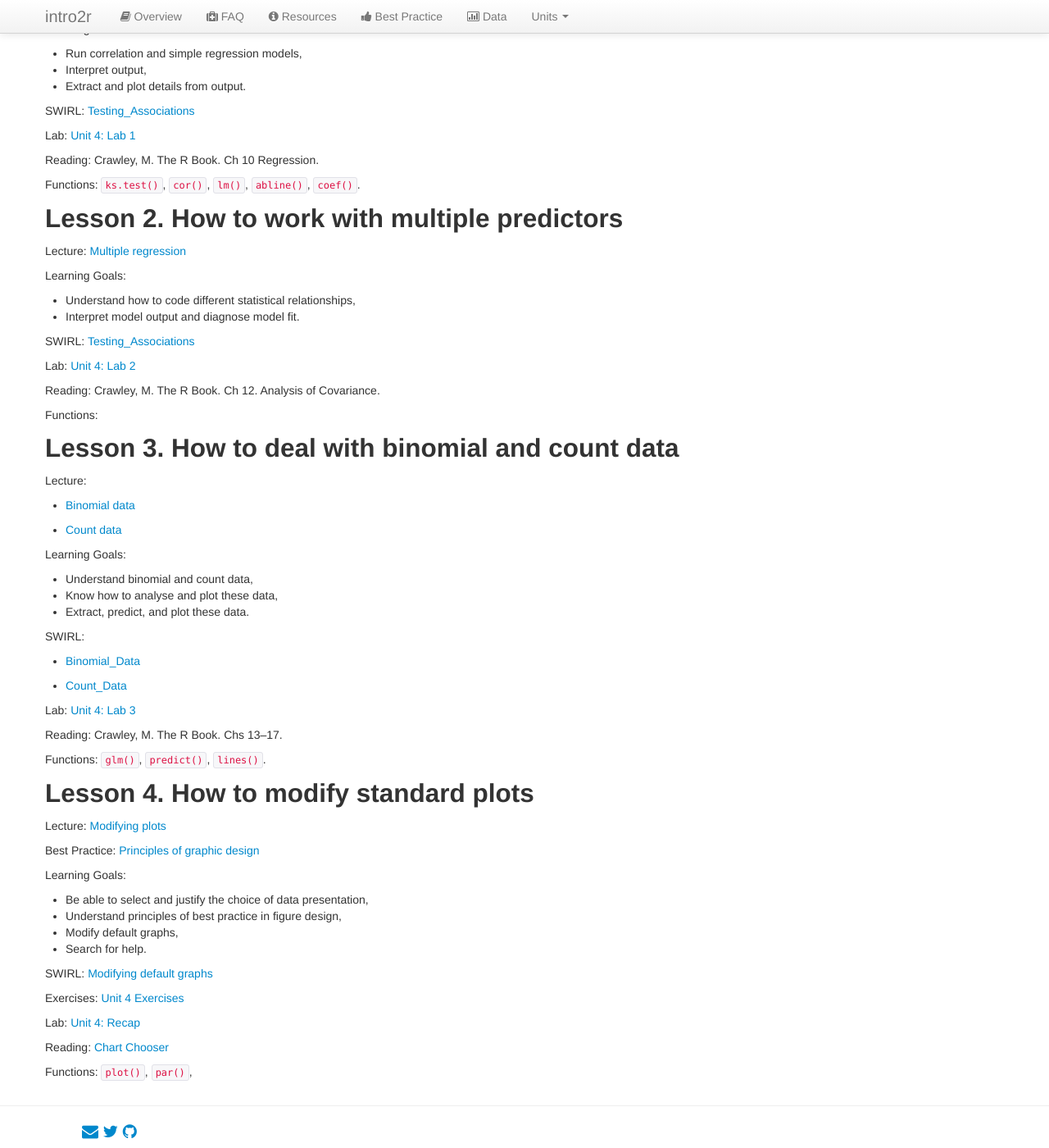
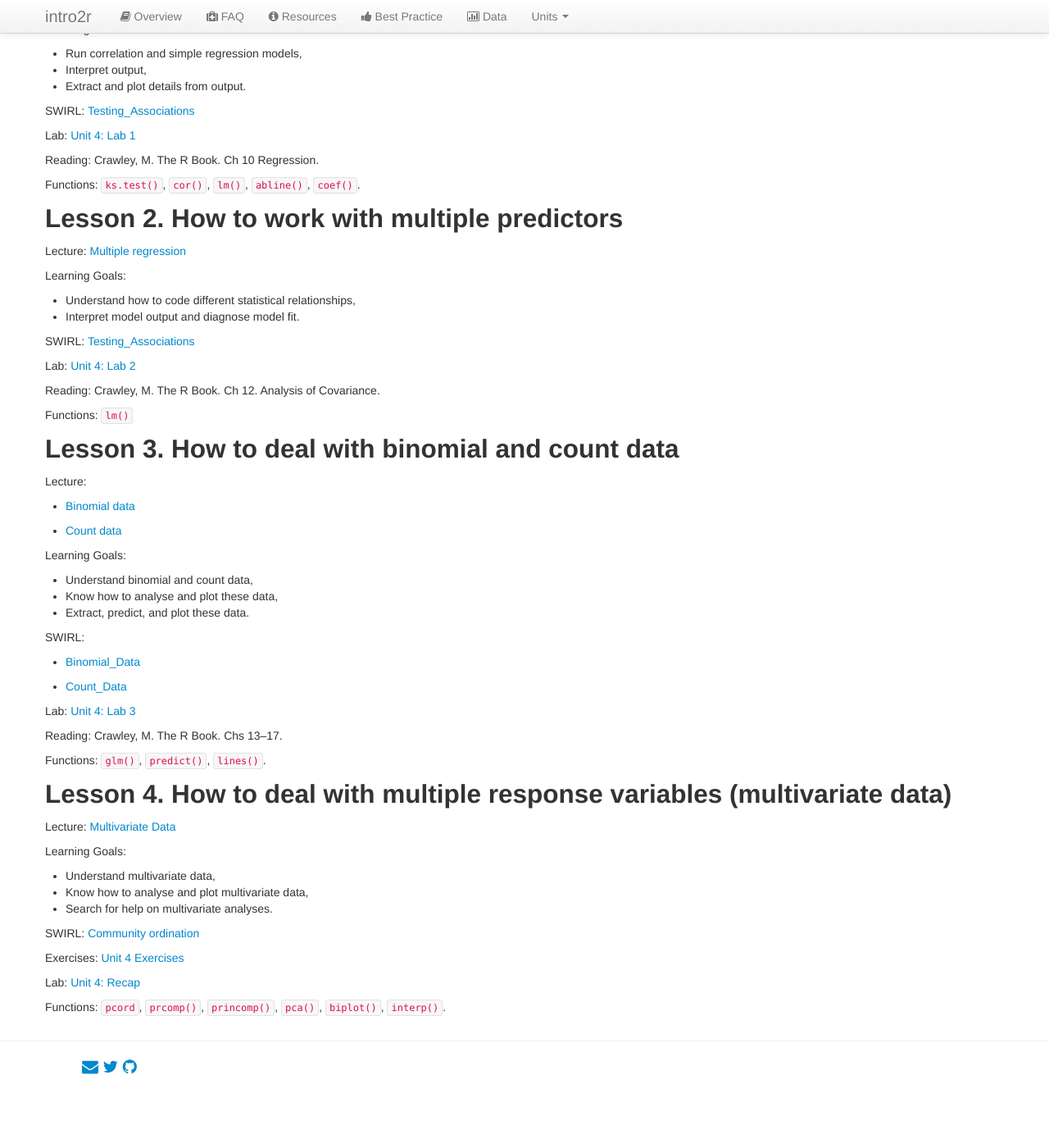
Before and after one commit to intro2r/intro2r, a Jekyll site: the page built from unit4/index.md, in a window 1280 px wide and 1400 px high, scrolled down 265 px. Shown: the whole window at 82% size. Built offline with Jekyll 4.4.1, drawn with Linux system fonts in a browser that asks for light colours; after the commit the page ends 1586 px from its top, so only the background shows below that.

Commit message:
add multivariate data instead of plotting

```diff
--- a/unit4/index.md
+++ b/unit4/index.md
@@ -44,7 +44,8 @@ Lab: [Unit 4: Lab 2](../unit4/labs.html)
 
 Reading: Crawley, M. The R Book. Ch 12. Analysis of Covariance.
 
-Functions:
+Functions: `lm()`
+
 
 ## Lesson 3. How to deal with binomial and count data
 
@@ -72,25 +73,20 @@ Reading: Crawley, M. The R Book. Chs 13--17.
 Functions: `glm()`, `predict()`, `lines()`.
 
 
-## Lesson 4. How to modify standard plots
+## Lesson 4. How to deal with multiple response variables (multivariate data)
 
-Lecture: [Modifying plots](../unit4/modifying-plots.html)
-
-Best Practice: [Principles of graphic design](../unit4/principles-of-graphics.html)
+Lecture: [Multivariate Data](../unit4/multivariate-data.html)
 
 Learning Goals:
- - Be able to select and justify the choice of data presentation,
- - Understand principles of best practice in figure design,
- - Modify default graphs,
- - Search for help.
+ - Understand multivariate data,
+ - Know how to analyse and plot multivariate data,
+ - Search for help on multivariate analyses.
 
 
-SWIRL: [Modifying default graphs](../unit4/swirl/Plotting_Data.html)
+SWIRL: [Community ordination](../unit4/swirl/Community_Ordination.html)
 
 Exercises: [Unit 4 Exercises](../unit4/exercises.html)
 
 Lab: [Unit 4: Recap](../unit4/labs.html)
 
-Reading: [Chart Chooser](http://intro2r.info/unit4/img/ChartChooser.pdf)
-
-Functions: `plot()`, `par()`,
+Functions: `pcord`, `prcomp()`, `princomp()`, `pca()`, `biplot()`, `interp()`.
```
